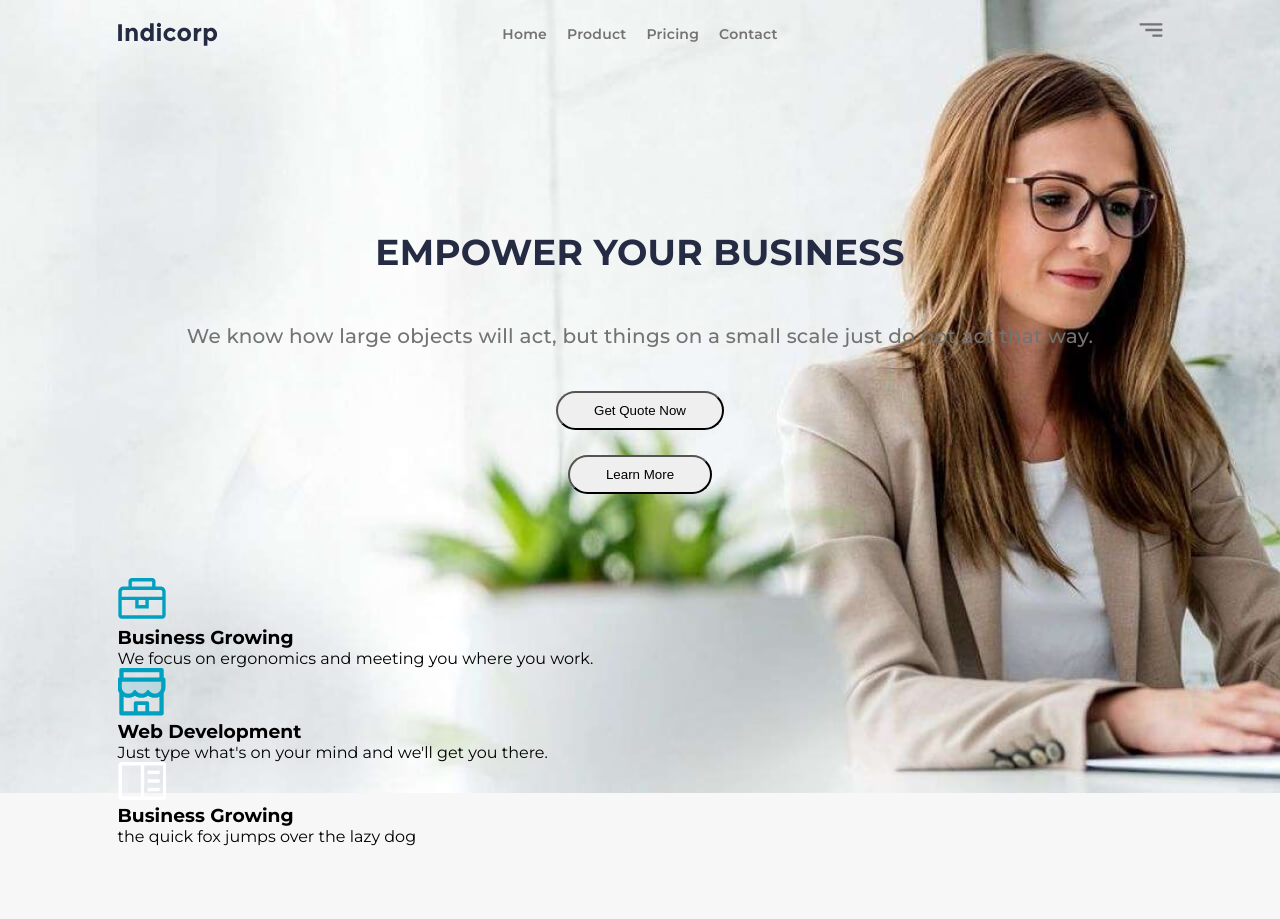
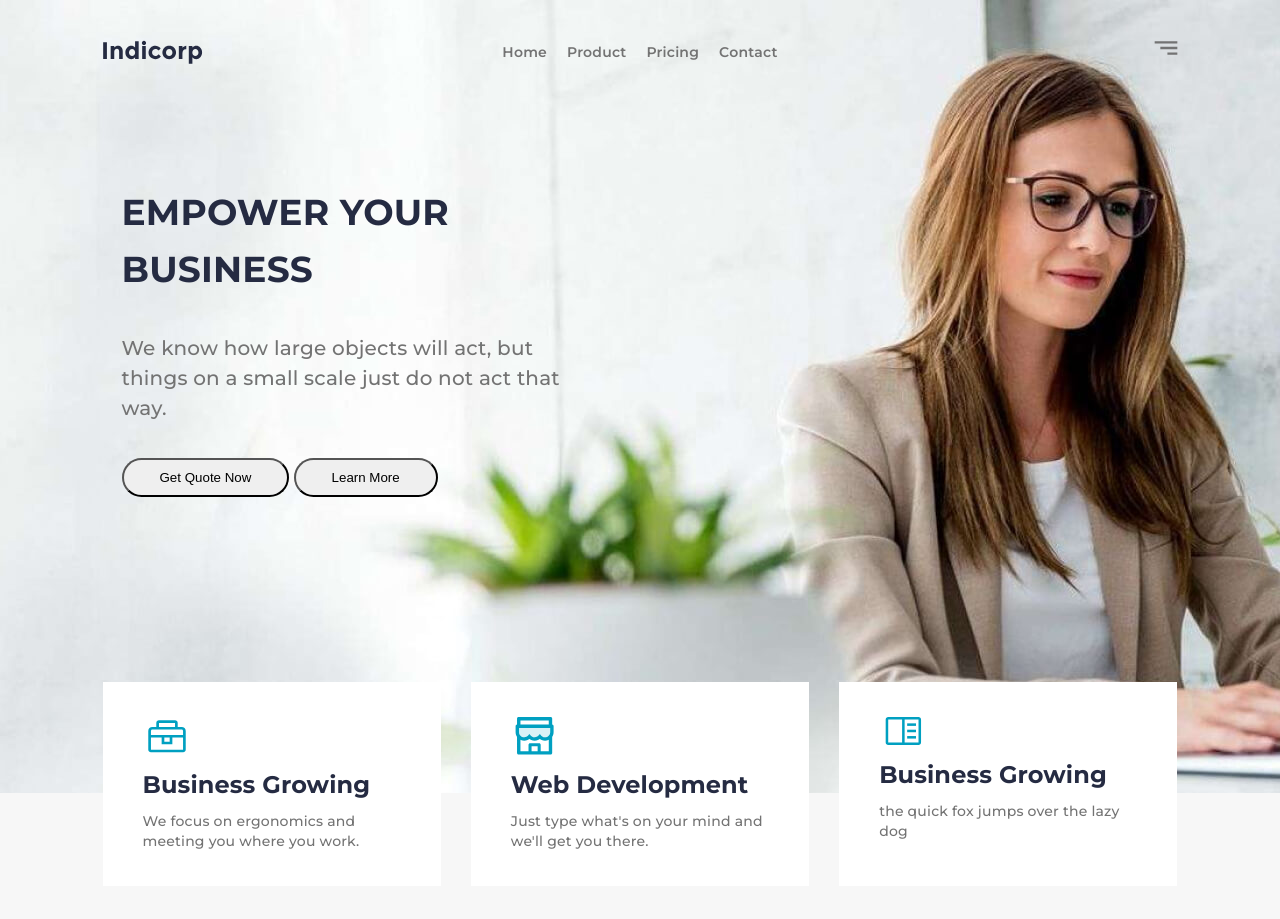
Before and after one commit to AleksandrGontarev/hw_12_html_basic_hillel, a plain HTML site: page index.html in a window 1280 px wide. Drawn offline with Linux system fonts and the light colour scheme.

Commit message:
change 1

```diff
--- a/css/style.css
+++ b/css/style.css
@@ -178,6 +178,7 @@
     font-display: swap;
 }
 
+/************************************/
 * {
     box-sizing: border-box;
     margin: 0;
@@ -258,6 +259,7 @@
     padding-top: 84px;
 }
 
+/********************************/
 .empower {
     background-color: #E9E9E9;
     padding-top: 80px;
@@ -265,7 +267,7 @@
 }
 
 .empower-body {
-   padding: 0 19px 80px 19px;
+    padding: 0 19px 80px 19px;
     text-align: center;
 
 }
@@ -303,6 +305,39 @@
     margin-bottom: 25px;
 }
 
+/****************************/
+.empower-card-list {}
+
+.empower-card-items {}
+
+.empower-card-item {
+    background-color: #FFFFFF;
+    padding: 35px 40px;
+    margin-bottom: 30px;
+}
+
+.empower-card-item svg {
+    padding-bottom: 10px;
+}
+
+.empower-card-item h3 {
+    padding-bottom: 10px;
+    font-weight: 700;
+    font-size: 24px;
+    line-height: 32px;
+    letter-spacing: 0.1px;
+    color: #252B42;
+}
+
+.empower-card-item p {
+    font-weight: 500;
+    font-size: 14px;
+    line-height: 20px;
+    letter-spacing: 0.2px;
+    color: #737373;
+}
+
+
 
 
 /**********         DF         *********/
@@ -316,15 +351,15 @@
     .header {
         flex-wrap: nowrap;
         align-items: flex-start;
+        padding: 40px 0;
     }
 
     .header-item {
         width: 33%;
     }
 
-    .head-logo {
+    .head-logo {}
 
-    }
     .head-items {
         order: 3;
     }
@@ -355,7 +390,52 @@
         margin: 0;
     }
 
+    /*******************************/
     .empower {
         background-color: transparent;
+        padding: 80px 0;
+    }
+
+    .empower-body {
+        max-width: 509px;
+        text-align: start;
+    }
+
+    .empower-body__head {
+        padding-bottom: 35px;
+        text-align: start;
+    }
+
+    .empower-body__text {
+        padding: 0 0 35px 0;
+        text-align: start;
+
+    }
+
+    .empower-card {
+        margin-top: 80px;
+    }
+
+    .empower-card-list {
+        display: flex;
+        margin: 0 -15px;
+
+    }
+
+    .empower-card-items {
+        width: 33.333%;
+        padding: 0 15px;
+        background-color: transparent;
+        display: flex;
+
+    }
+
+    .empower-card-item {
+        background-color: #FFFFFF;
+        padding: 35px 40px;
+    }
+
+    .empower-body__button {
+        display: inline;
     }
 }
--- a/index.html
+++ b/index.html
@@ -78,10 +78,10 @@
                                     d="M42.5886 12.5253H37.519V7.45567C37.519 6.55931 37.1629 5.69966 36.5291 5.06583C35.8953 4.43201 35.0356 4.07593 34.1393 4.07593H13.8608C12.9644 4.07593 12.1048 4.43201 11.4709 5.06583C10.8371 5.69966 10.481 6.55931 10.481 7.45567V12.5253H5.41142C4.06687 12.5253 2.77739 13.0594 1.82665 14.0102C0.875916 14.9609 0.341797 16.2504 0.341797 17.5949V41.2531C0.341797 42.1495 0.697876 43.0092 1.3317 43.643C1.96553 44.2768 2.82518 44.6329 3.72154 44.6329H44.2785C45.1749 44.6329 46.0345 44.2768 46.6683 43.643C47.3022 43.0092 47.6582 42.1495 47.6582 41.2531V17.5949C47.6582 16.2504 47.1241 14.9609 46.1734 14.0102C45.2227 13.0594 43.9332 12.5253 42.5886 12.5253ZM13.8608 7.45567H34.1393V12.5253H13.8608V7.45567ZM44.2785 41.2531H3.72154V26.0443H17.2405V34.4936H30.7595V26.0443H44.2785V41.2531ZM20.6203 26.0443H27.3798V31.1139H20.6203V26.0443ZM3.72154 22.6645V17.5949C3.72154 17.1467 3.89958 16.7169 4.2165 16.4C4.53341 16.0831 4.96323 15.905 5.41142 15.905H42.5886C43.0368 15.905 43.4666 16.0831 43.7836 16.4C44.1005 16.7169 44.2785 17.1467 44.2785 17.5949V22.6645H3.72154Z"
                                     fill="#00A0C1" />
                             </svg>
-                        </div>
                             <h3>Business Growing</h3>
                             <p>We focus on ergonomics and
                                 meeting you where you work. </p>
+                        </div>
                     </div>
                     <div class="empower-card-items">
                         <div class="empower-card-item">
@@ -103,12 +103,12 @@
                         <div class="empower-card-item">
                             <svg width="48" height="38" viewBox="0 0 48 38" fill="none"
                                 xmlns="http://www.w3.org/2000/svg">
-                                <path d="M29.6418 8.62415H41.6397V12.0695H29.6418V8.62415Z" fill="white" />
-                                <path d="M29.6418 17.2375H41.6397V20.6828H29.6418V17.2375Z" fill="white" />
-                                <path d="M29.6418 25.8506H41.6397V29.296H29.6418V25.8506Z" fill="white" />
+                                <path d="M29.6418 8.62415H41.6397V12.0695H29.6418V8.62415Z" fill="#00A0C1" />
+                                <path d="M29.6418 17.2375H41.6397V20.6828H29.6418V17.2375Z" fill="#00A0C1" />
+                                <path d="M29.6418 25.8506H41.6397V29.296H29.6418V25.8506Z" fill="#00A0C1" />
                                 <path
                                     d="M45.0679 0.0111084H3.93235C3.02348 0.0120205 2.15209 0.375302 1.50942 1.02123C0.866752 1.66715 0.505302 2.54295 0.504395 3.45643V34.4643C0.505302 35.3778 0.866752 36.2536 1.50942 36.8995C2.15209 37.5454 3.02348 37.9087 3.93235 37.9096H45.0679C45.9766 37.9082 46.8477 37.5448 47.4903 36.899C48.1329 36.2532 48.4945 35.3776 48.4958 34.4643V3.45643C48.4949 2.54295 48.1335 1.66715 47.4908 1.02123C46.8481 0.375302 45.9767 0.0120205 45.0679 0.0111084ZM3.93235 3.45643H22.7861V34.4643H3.93235V3.45643ZM26.2141 34.4643V3.45643H45.0679L45.0713 34.4643H26.2141Z"
-                                    fill="white" />
+                                    fill="#00A0C1" />
                             </svg>
                             <h3>Business Growing</h3>
                             <p>the quick fox jumps over the
```
Lines whose indentation alone changed are shown as unchanged.
